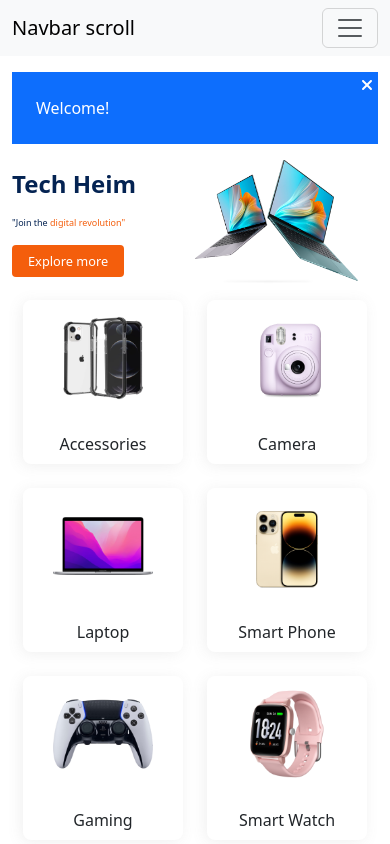
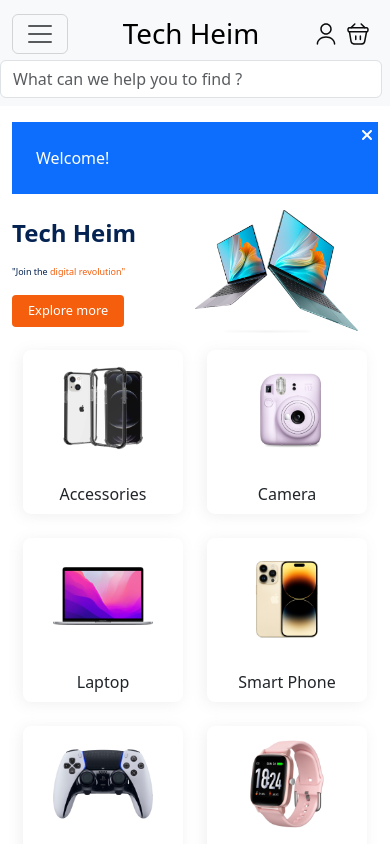
Before and after one commit to RJR24/sarvin-shop-react, a React (Create React App) app: page / in a window 390 px wide. Shown: the top 844 px of the page. Built offline with nearby package versions, Linux system fonts and the light colour scheme; no server answers.

Commit message:
working on mobile menu, Offcanvas & accordion used

```diff
--- a/src/components/layouts/FooterSection/Header-mobile.jsx
+++ b/src/components/layouts/FooterSection/Header-mobile.jsx
@@ -1,20 +1,76 @@
-import Button from 'react-bootstrap/Button';
-import Container from 'react-bootstrap/Container';
-import Form from 'react-bootstrap/Form';
-import Nav from 'react-bootstrap/Nav';
-import Navbar from 'react-bootstrap/Navbar';
-import NavDropdown from 'react-bootstrap/NavDropdown';
+import { useState } from "react";
+
+import Accordion from "react-bootstrap/Accordion";
+import Offcanvas from "react-bootstrap/Offcanvas";
+import Container from "react-bootstrap/Container";
+import Form from "react-bootstrap/Form";
+import Nav from "react-bootstrap/Nav";
+import Navbar from "react-bootstrap/Navbar";
+import NavDropdown from "react-bootstrap/NavDropdown";
+
+import userIcon from "../../../assets/images/icons/user.svg";
+import basketIcon from "../../../assets/images/icons/basket.svg";
+import techHeimLogo from "../../../assets/images/icons/logo.svg";
 
 function MobileNavScroll() {
+  const [show, setShow] = useState(false);
+  const handleClose = () => setShow(false);
+  const handleShow = () => setShow(true);
   return (
     <Navbar expand="lg" className="bg-body-tertiary">
       <Container fluid>
-        <Navbar.Brand href="#">Navbar scroll</Navbar.Brand>
-        <Navbar.Toggle aria-controls="navbarScroll" />
+        <Navbar.Toggle aria-controls="navbarScroll" onClick={handleShow} />
+        <Offcanvas className=" mw-75" show={show} onHide={handleClose}>
+          <Offcanvas.Header closeButton>
+            <Offcanvas.Title>
+              <img
+                src={techHeimLogo}
+                className="mobile-logo"
+                alt="tech Heim logo"
+              />
+            </Offcanvas.Title>
+          </Offcanvas.Header>
+          <Offcanvas.Body>
+            <Accordion>
+              <Accordion.Item eventKey="0">
+                <Accordion.Header>Products</Accordion.Header>
+                <Accordion.Body className=" d-flex flex-column">
+                  <ul>
+                    <li>Mobile Phones</li>
+                    <li>Laptops & Computers</li>
+                    <li>Tablets & E-reader</li>
+                    <li>Wearables</li>
+                    <li>Audio</li>
+                    <li>Cameras</li>
+                    <li>Gaming</li>
+                    <li>Networking</li>
+                    <li>Accessories</li>
+                  </ul>
+                </Accordion.Body>
+              </Accordion.Item>
+            </Accordion>
+            <div rel="stylesheet" href="/">
+              Blog
+            </div>
+            <div rel="stylesheet" href="/">
+              FAQ
+            </div>
+            <div rel="stylesheet" href="/">
+              Contact us
+            </div>
+          </Offcanvas.Body>
+        </Offcanvas>
+        <Navbar.Brand href="#" className=" fs-1 m-0">
+          Tech Heim
+        </Navbar.Brand>
+        <div>
+          <img src={userIcon} alt="user icon" />
+          <img src={basketIcon} alt="basket icon" />
+        </div>
         <Navbar.Collapse id="navbarScroll">
           <Nav
             className="me-auto my-2 my-lg-0"
-            style={{ maxHeight: '100px' }}
+            style={{ maxHeight: "100px" }}
             navbarScroll
           >
             <Nav.Link href="#action1">Home</Nav.Link>
@@ -33,17 +89,16 @@ function MobileNavScroll() {
               Link
             </Nav.Link>
           </Nav>
-          <Form className="d-flex">
-            <Form.Control
-              type="search"
-              placeholder="Search"
-              className="me-2"
-              aria-label="Search"
-            />
-            <Button variant="outline-success">Search</Button>
-          </Form>
         </Navbar.Collapse>
       </Container>
+      <Form className="d-flex w-100">
+        <Form.Control
+          type="search"
+          placeholder="What can we help you to find ?"
+          className="me-2"
+          aria-label="Search"
+        />
+      </Form>
     </Navbar>
   );
 }
```
